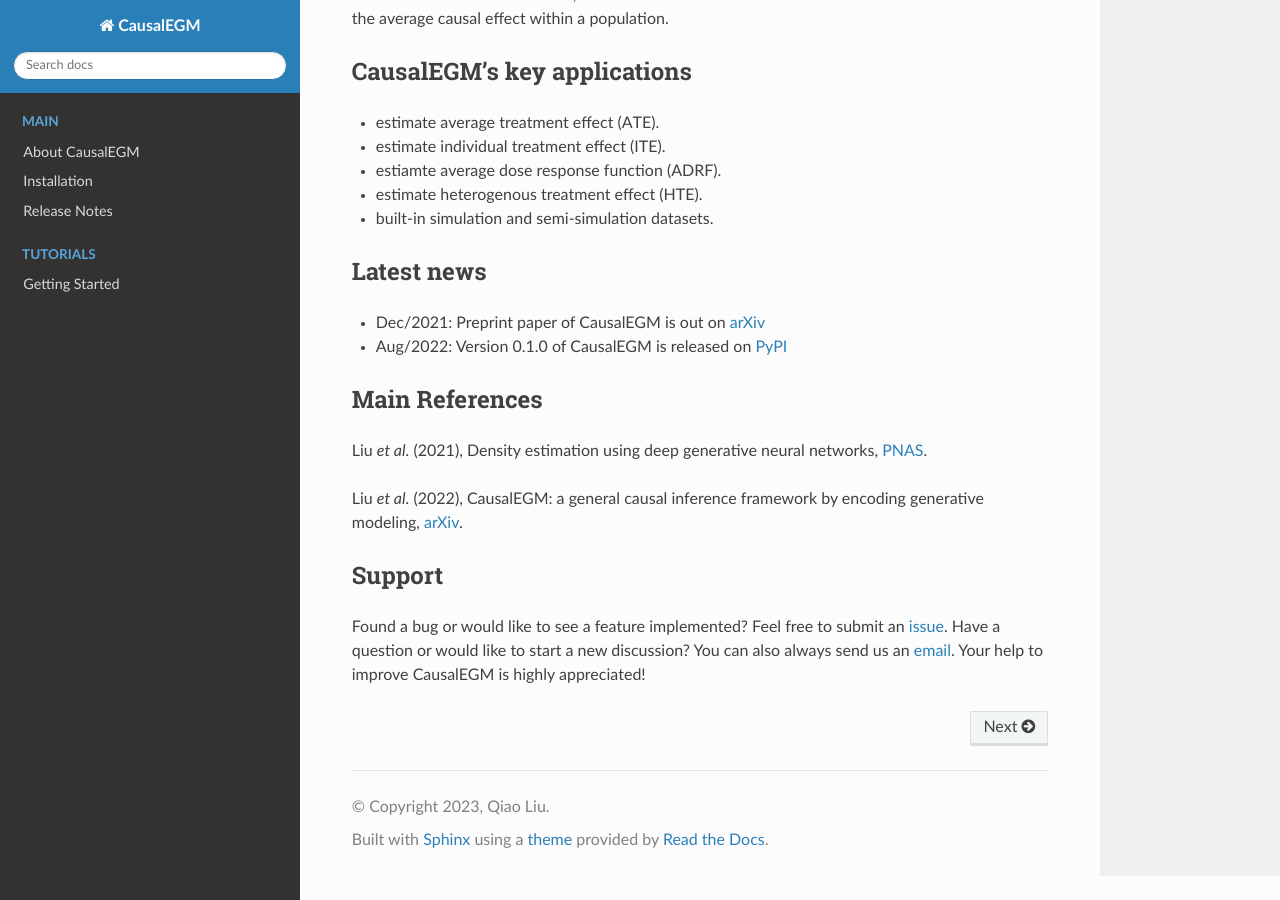
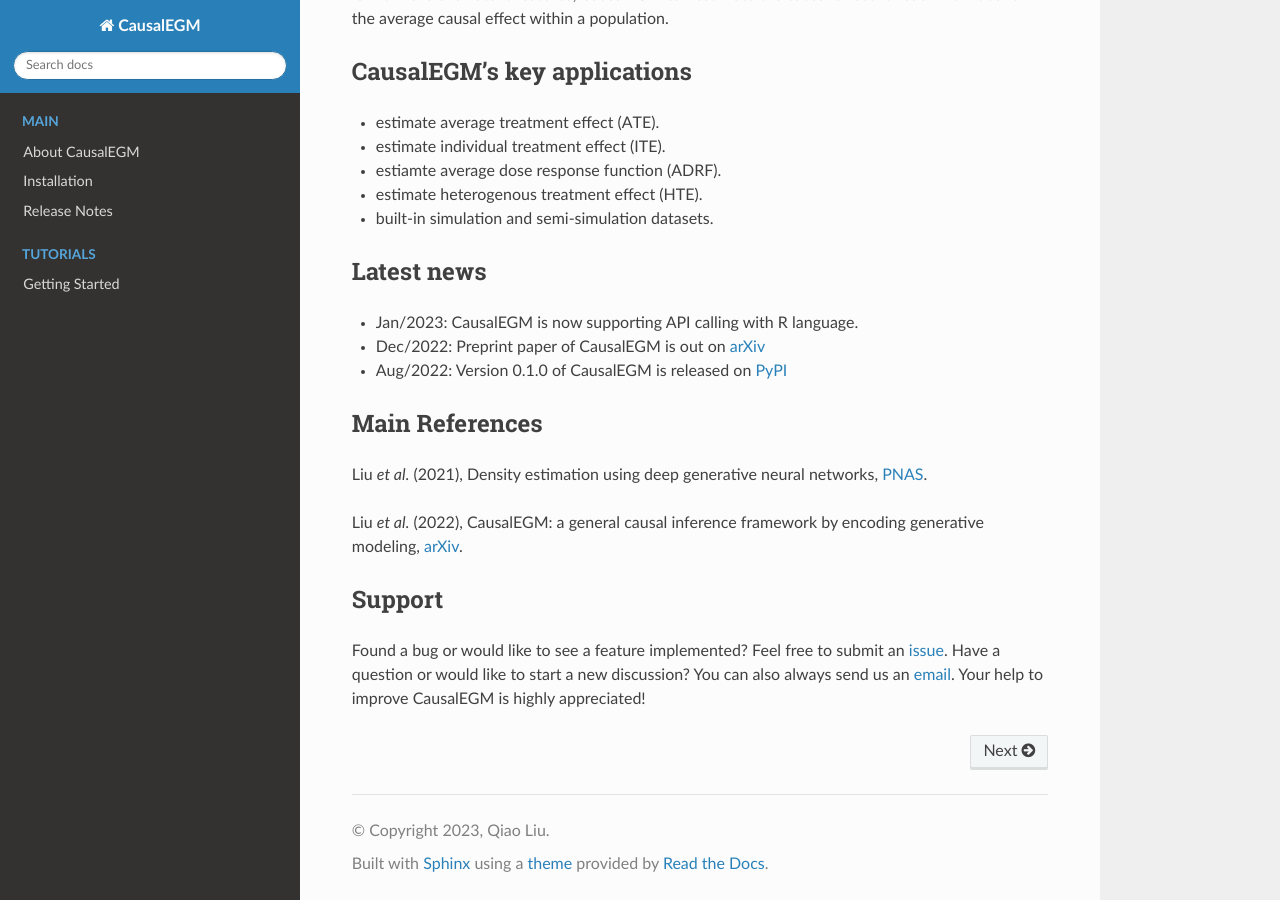
Before and after one commit to SUwonglab/CausalEGM, a Sphinx documentation site: the page built from docs/source/index.rst, in a window 1280 px wide and 900 px high, scrolled down 614 px. Built offline with Sphinx 7.4.7 and the Read the Docs theme 2.0.0, drawn with Linux system fonts in a browser that asks for light colours.

Commit message:
add R api

```diff
--- a/docs/source/index.rst
+++ b/docs/source/index.rst
@@ -27,7 +27,8 @@
 
 Latest news
 ^^^^^^^^^^^
-- Dec/2021: Preprint paper of CausalEGM is out on `arXiv <https://arxiv.org/abs/2212.05925/>`__
+- Jan/2023: CausalEGM is now supporting API calling with R language.
+- Dec/2022: Preprint paper of CausalEGM is out on `arXiv <https://arxiv.org/abs/2212.05925/>`__
 - Aug/2022: Version 0.1.0 of CausalEGM is released on `PyPI <https://pypi.org/project/epiaster/>`_
 
 Main References
```
